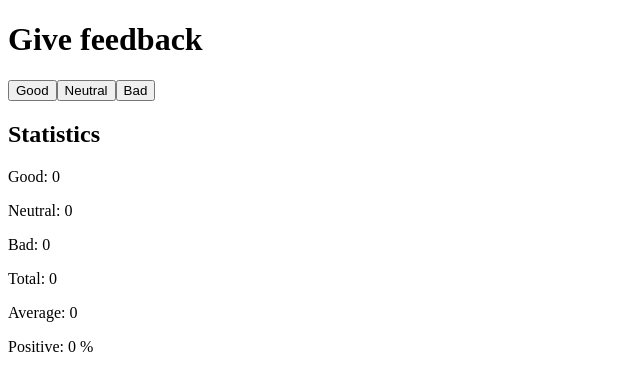
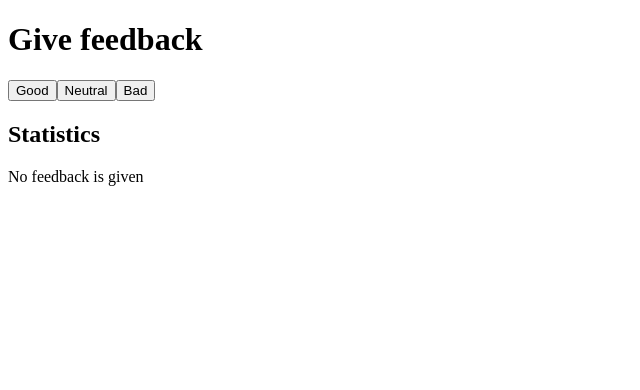
Before and after one commit to kenancosic/fullstackOpen, a React (Vite) app in the folder part1/: page / in a window 1280 px wide. Shown: the top 390 px of the page, without its empty margins (0-640 px from the left). Built offline with nearby package versions, Linux system fonts and the light colour scheme.

Commit message:
1.9: unicafe step 4

```diff
--- a/part1/src/App.jsx
+++ b/part1/src/App.jsx
@@ -6,12 +6,17 @@ const Button = ({onClick, text}) =>{
 const Statistics = ({good,neutral,bad,total,average,positive}) =>{
   return <div>
     <h2>Statistics</h2>
+    {
+    total === 0 ? ( <p>No feedback is given</p> ) :
+    (<>
       <p>Good: {good}</p>
       <p>Neutral: {neutral}</p>
       <p>Bad: {bad}</p>
       <p>Total: {total}</p>
       <p>Average: {average}</p>
       <p>Positive: {positive} %</p>
+    </>)
+    }
   </div>
 }
 const App = () => {
```
Lines whose indentation alone changed are shown as unchanged.
